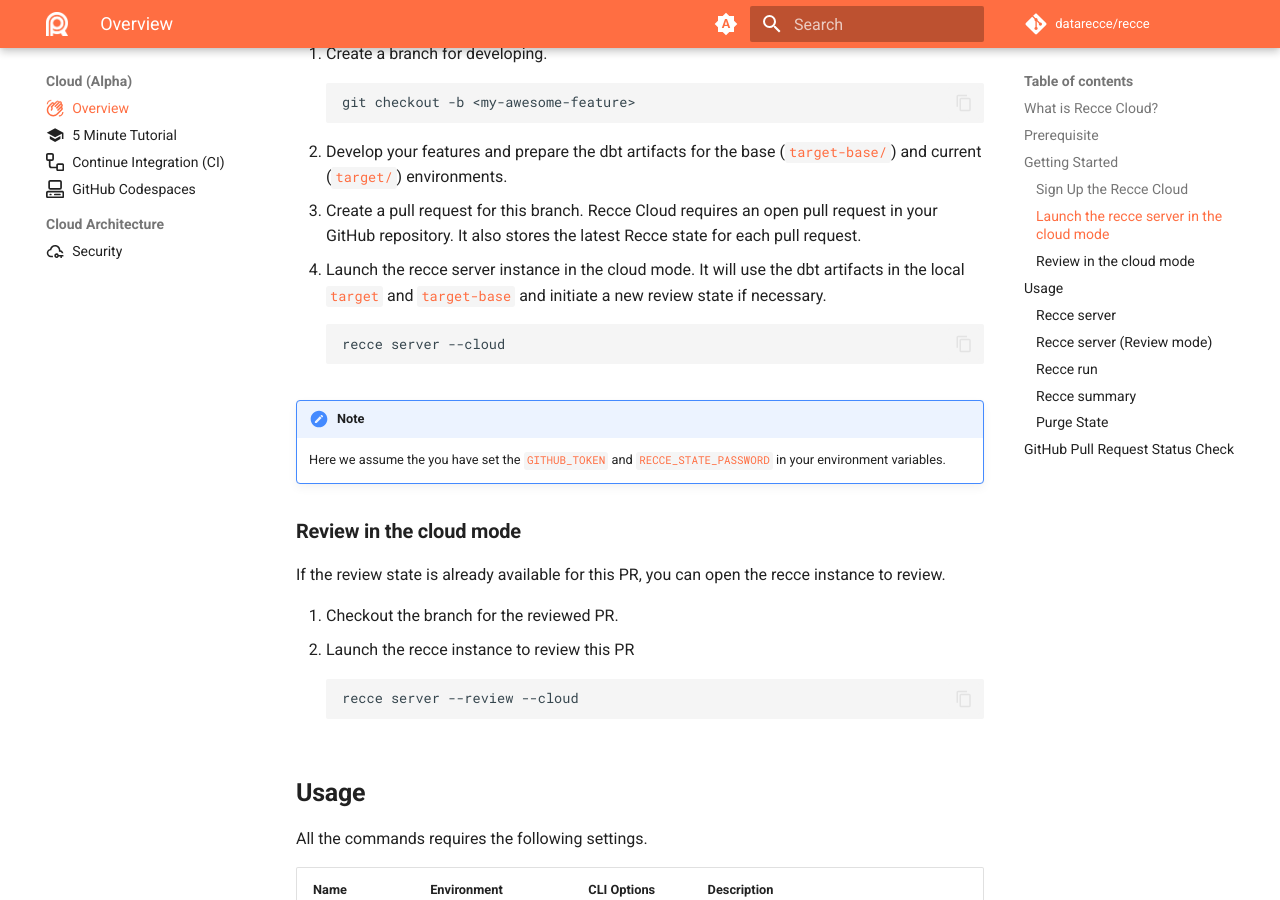
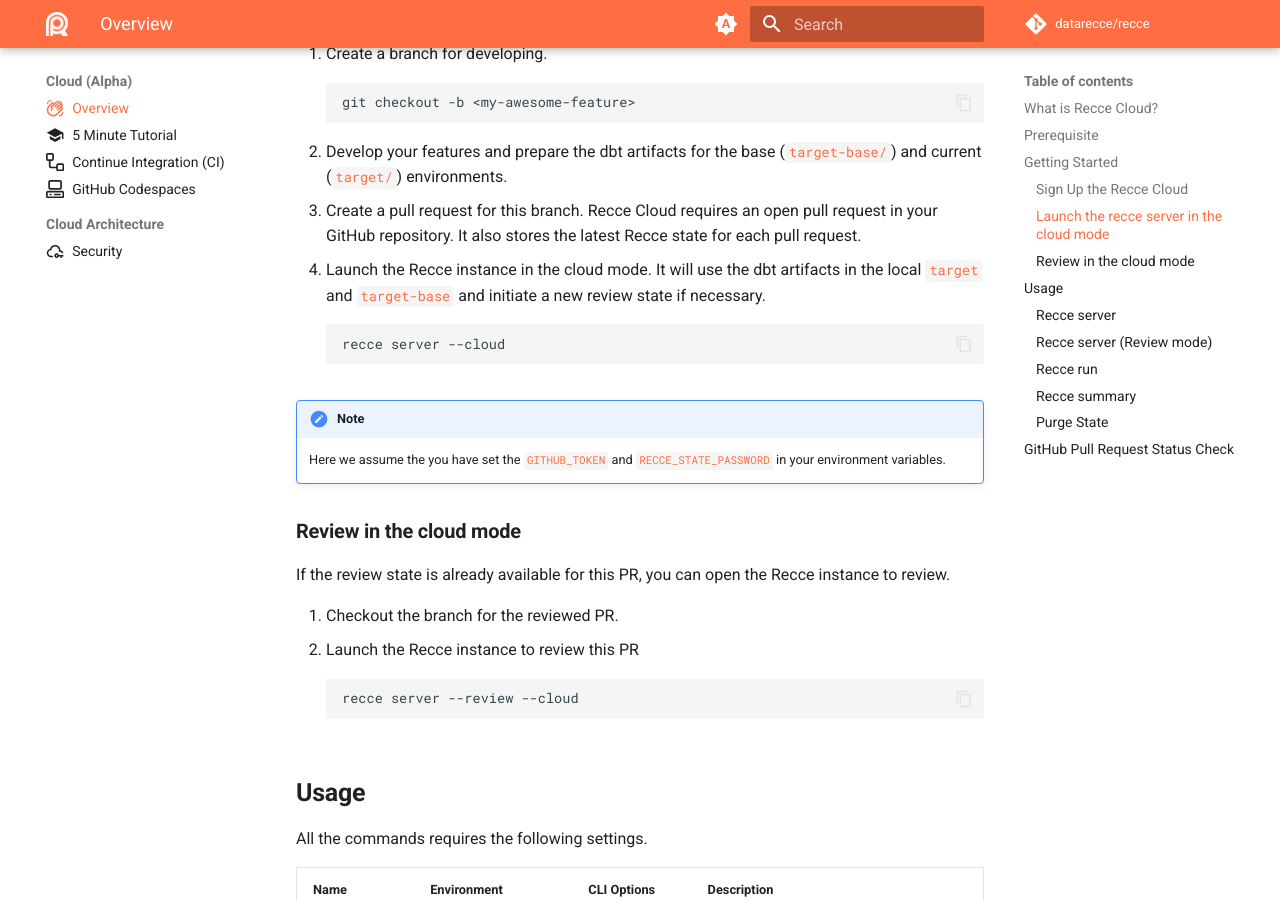
Before and after one commit to DataRecce/recce-documentation, an MkDocs documentation site: the page built from docs/docs/recce-cloud/index.md, in a window 1280 px wide and 900 px high, scrolled down 1483 px. Built offline with MkDocs 1.6.1 and Material for MkDocs 9.7.7, drawn with Linux system fonts in a browser that asks for light colours; comment, search, counter and statistics services are not loaded.

Commit message:
Fix the review feedback
Signed-off-by: popcorny <celu@infuseai.io>

````diff
--- a/docs/docs/recce-cloud/index.md
+++ b/docs/docs/recce-cloud/index.md
@@ -45,7 +45,7 @@
    ```
 1. Develop your features and prepare the dbt artifacts for the base (`target-base/`) and current (`target/`) environments.
 1. Create a pull request for this branch. Recce Cloud requires an open pull request in your GitHub repository. It also stores the latest Recce state for each pull request.
-1. Launch the recce server instance in the cloud mode. It will use the dbt artifacts in the local `target` and `target-base` and initiate a new review state if necessary.
+1. Launch the Recce instance in the cloud mode. It will use the dbt artifacts in the local `target` and `target-base` and initiate a new review state if necessary.
    ```
    recce server --cloud
    ```
@@ -56,10 +56,10 @@
 
 
 ### Review in the cloud mode
-If the review state is already available for this PR, you can open the recce instance to review.
+If the review state is already available for this PR, you can open the Recce instance to review.
 
 1. Checkout the branch for the reviewed PR.
-1. Launch the recce instance to review this PR
+1. Launch the Recce instance to review this PR
     ```
     recce server --review --cloud
     ```
````
Also changed, not shown: docs/docs/architecture/overview.md (+1 -1 lines), docs/docs/features/preset-checks.md (+2 -2 lines), docs/docs/guides/scenario-dev.md (+1 -1 lines), docs/docs/recce-cloud/getting-started-recce-cloud.md (+2 -2 lines), readme.md (+0 -5 lines).
